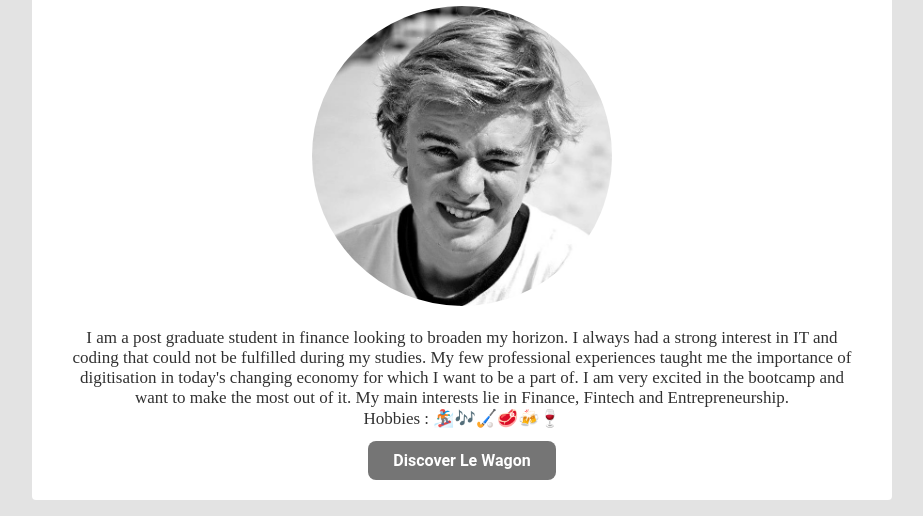
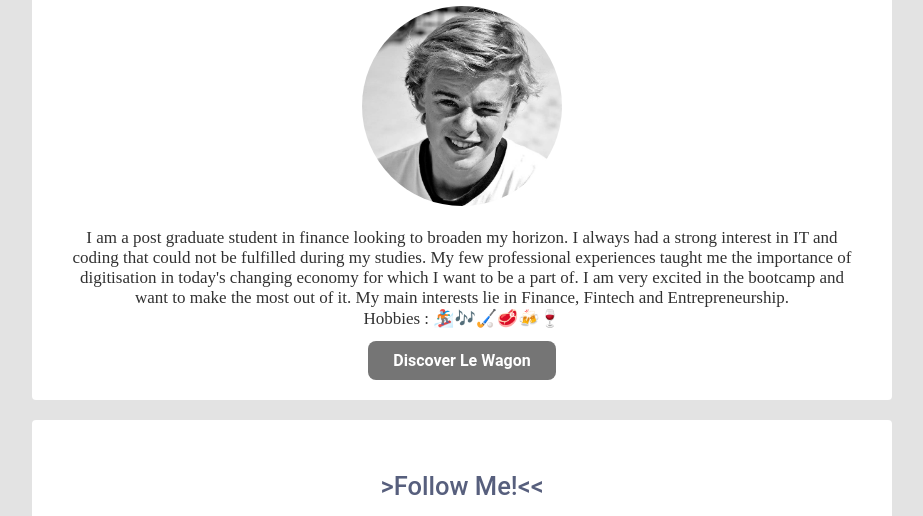
Before and after one commit to romainvriamont/profile, a plain HTML site: page index.html in a window 1280 px wide. Shown: the part 125-641 px from the top of the page, without its empty margins (158-1081 px from the left). Drawn offline with Linux system fonts and the light colour scheme.

Commit message:
Update index.html

```diff
--- a/index.html
+++ b/index.html
@@ -10,13 +10,13 @@
     <div class="container">
       <div class="card-white" id="introduction">
         <h1>Hello, I'm Romain </h1>
-        <img class="img-circle" width="300px" height="300px" src="images/profile_picture.jpg" alt="profile picture">
+        <img class="img-circle" width="200px" height="200px" src="images/profile_picture.jpg" alt="profile picture">
         <p>I am a post graduate student in finance looking to broaden my horizon. I always had a strong interest in IT and coding that could not be fulfilled during my studies. My few professional experiences taught me the importance of digitisation in today's changing economy for which I want to be a part of. I am very excited in the bootcamp and want to make the most out of it. My main interests lie in Finance, Fintech and Entrepreneurship.
           <br> Hobbies : 🏂🎶🏑🥩🍻🍷 <br> </p>
         <a class ="btn-grey href="">Discover Le Wagon</a>
       </div>
       <div class="card-white">
-        <h2>Follow Me</h2>
+        <h2>>Follow Me!<<</h2>
         <!-- <button class ="btn-grey type="button">Click Me!</button> -->
         <ul class="list-inline">
           <li > <a href="https://www.linkedin.com/in/romain-vriamont/"><i class="fab fa-linkedin"></i></i></a></li>
```
